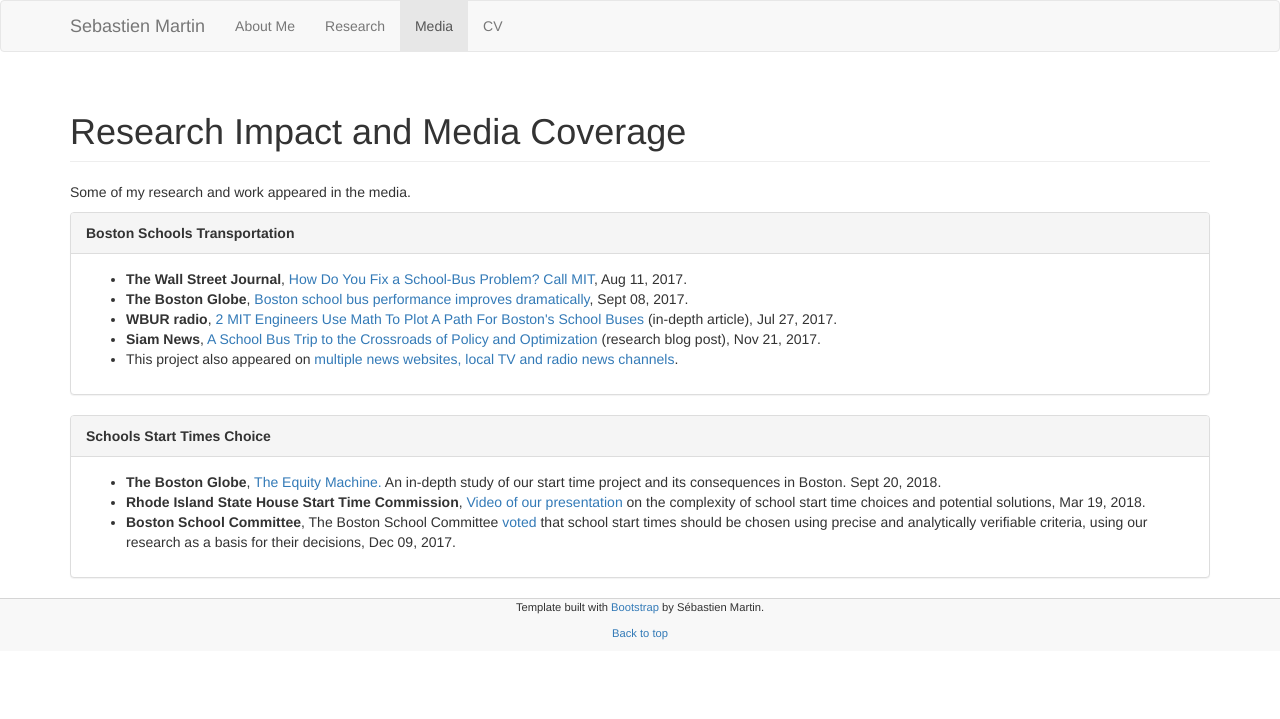
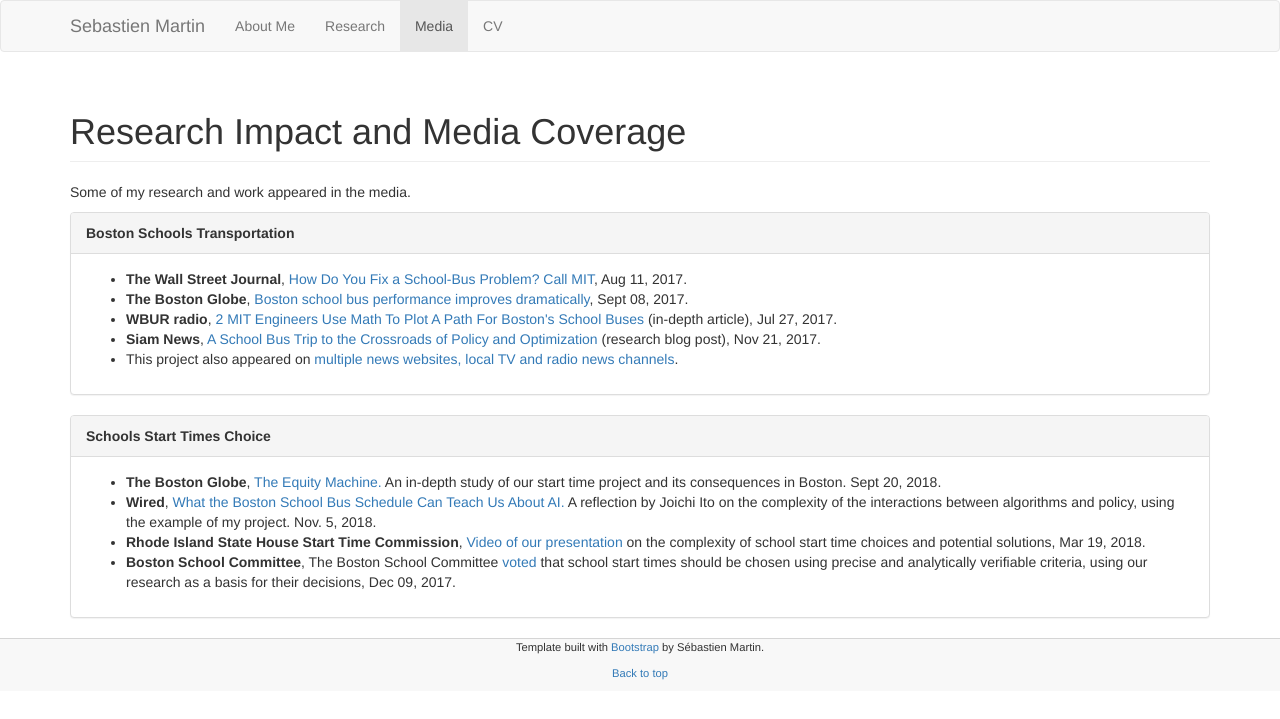
Before and after one commit to trevorhsong/trevorhsong.github.io, a Jekyll site: the page built from media.html, in a window 1280 px wide. Shown: the top 719 px of the page. Built offline with Jekyll 4.4.1, drawn with Linux system fonts in a browser that asks for light colours.

Commit message:
adding the wired article

```diff
--- a/media.html
+++ b/media.html
@@ -48,6 +48,11 @@ tabname: Media
             Sept 20, 2018.
         </li>
         <li>
+          <strong>Wired</strong>,
+          <a href="https://www.wired.com/story/joi-ito-ai-and-bus-routes/">What the Boston School Bus Schedule Can Teach Us About AI.</a> A reflection by Joichi Ito on the complexity of the interactions between algorithms and policy, using the example of my project.
+          Nov. 5, 2018.
+      </li>
+        <li>
           <strong>Rhode Island State House Start Time Commission</strong>,
           <a href="http://ritv.devosvideo.com/show?video=17b3fe4f2b4a&apg=ed687894">Video of our presentation</a> on the complexity of school start time choices and potential solutions,
           Mar 19, 2018.
```
Also changed, not shown: research.html (+1 -1 lines).
